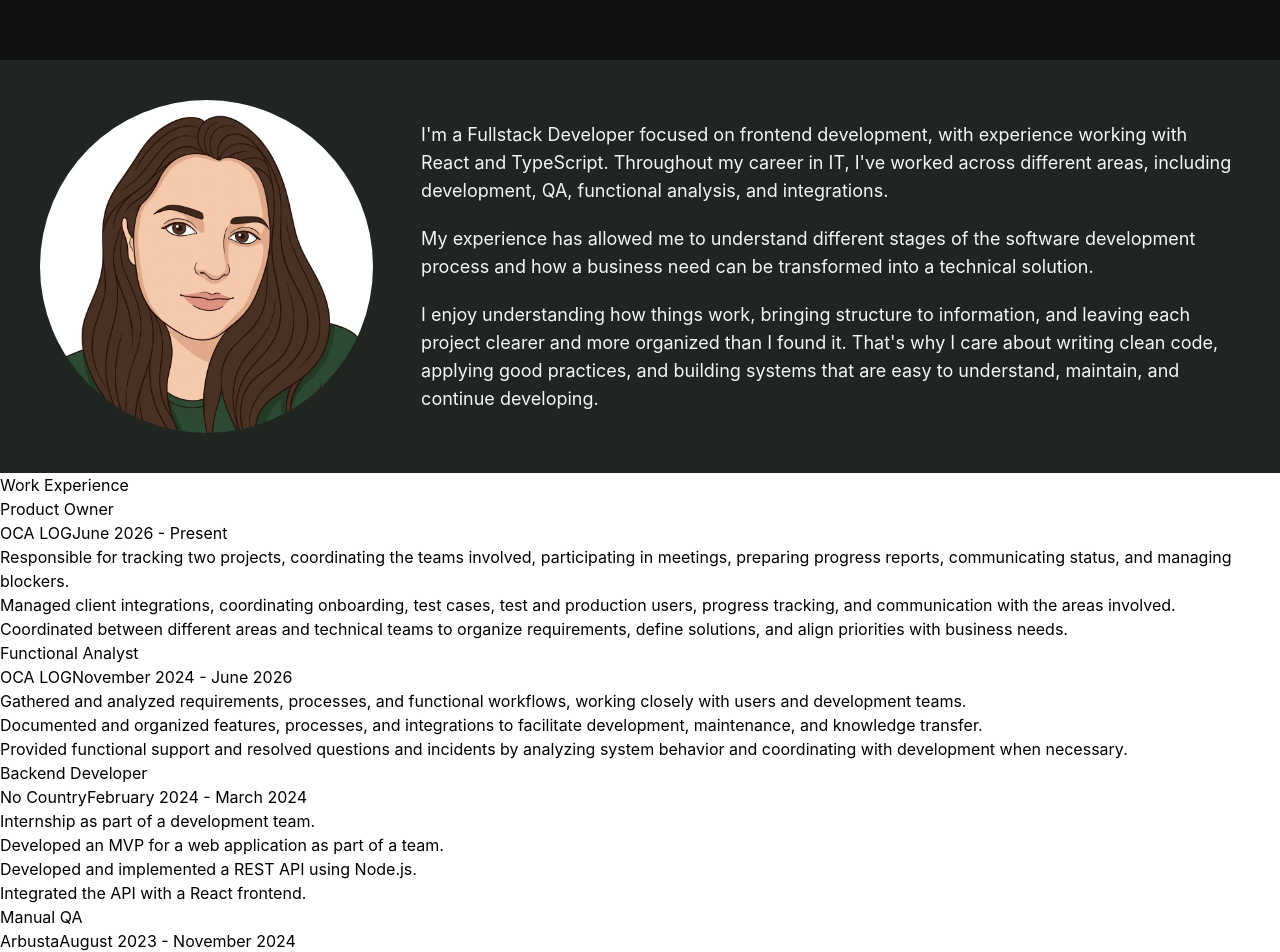
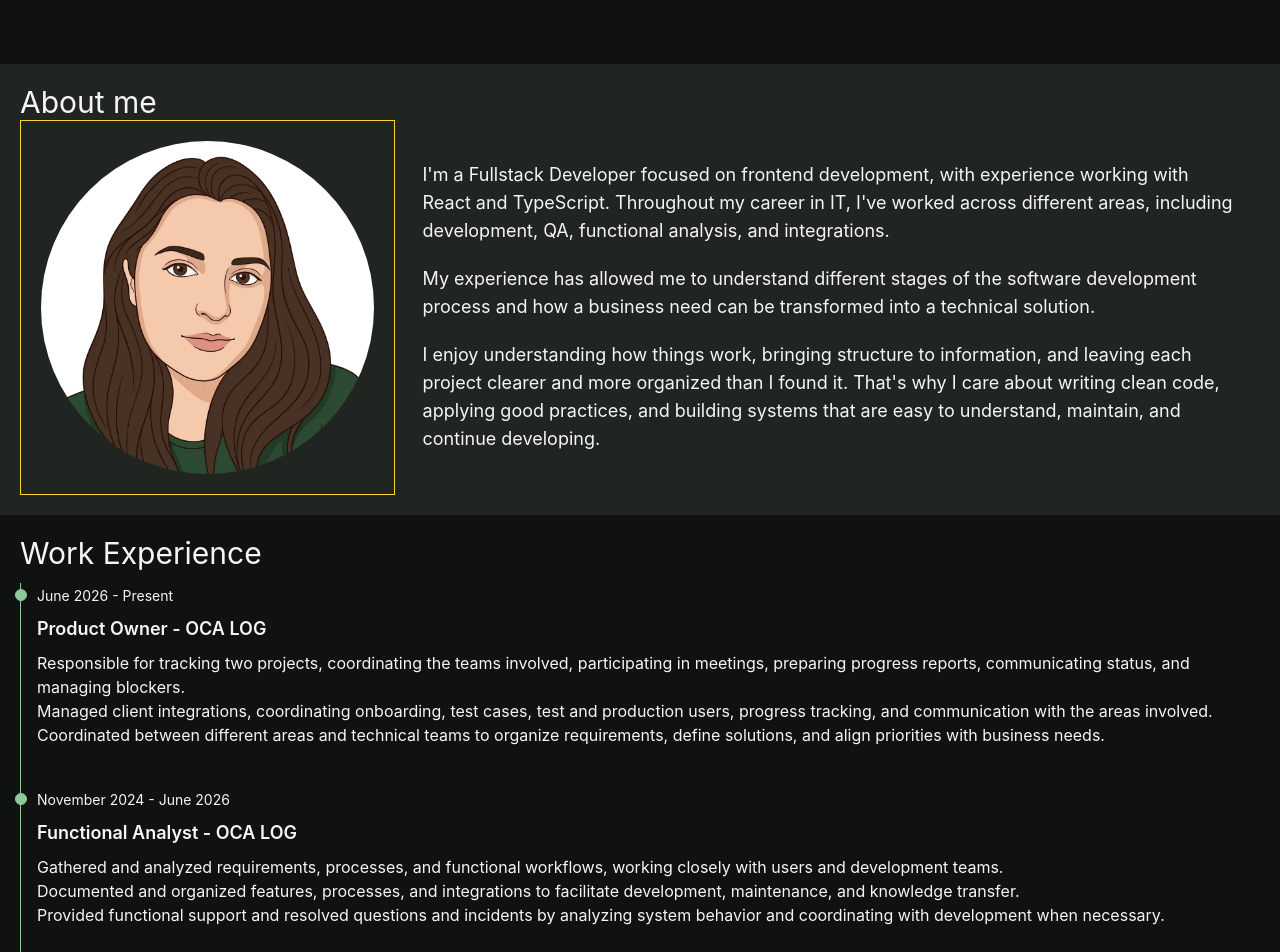
Before and after one commit to Loreaylen/portfolio2026, a React (Vite) app: page / in a window 1280 px wide. Shown: the part 420-1372 px from the top of the page. Built offline with nearby package versions, Linux system fonts and the light colour scheme.

Commit message:
feat: implement experience section layout

```diff
--- a/src/components/About/About.tsx
+++ b/src/components/About/About.tsx
@@ -7,12 +7,15 @@ const About = () => {
   const paragraphs = t('about.paragraphs', { ns:'translation', returnObjects: true }) as Array<string>
 
   return (
-    <section id='about' className="p-5 flex flex-row gap-2 items-center bg-cards max-lg:flex-col">
-      <div className="p-5"><img className="rounded-full" src={avatar} alt={t('aboutImageAlt', {ns: 'common'})} /></div>
-      <div className="text-text-primary p-5 flex flex-col gap-5 text-lg max-lg:text-sm">
+    <section id='about' className="p-5 bg-cards">
+      <h2 className="text-text-primary text-3xl max-lg:text-2xl">{t('about.title')}</h2>
+      <div className="flex flex-row gap-2 items-center  max-lg:flex-col">
+      <div className="border border-amber-300 p-5"><img className="rounded-full" src={avatar} alt={t('aboutImageAlt', {ns: 'common'})} /></div>
+      <article className="text-text-primary p-5 flex flex-col gap-5 text-lg max-lg:text-sm">
         {
           paragraphs.map((text: string, i:number) => <p key={i}>{text}</p>)
         }
+      </article>
       </div>
     </section>
   )
--- a/src/components/Experience/Experience.tsx
+++ b/src/components/Experience/Experience.tsx
@@ -1,5 +1,6 @@
 import { useTranslation } from "react-i18next";
 import type { ExperienceData } from "@/components/Experience/experience.types";
+import ExperienceItem from "./ExperienceItem";
 
 const Experience = () => {
   const { t } = useTranslation(['experience', 'translation'])
@@ -7,25 +8,15 @@ const Experience = () => {
   const jobs = t('experience', { ns:'experience', returnObjects: true }) as Array<ExperienceData>
 
   return (
-    <section id="experience">
-      <h2>{t('experience.title', {ns:'translation'})}</h2>
-      <div>
+    <section id="experience" className="p-5 bg-background">
+      <h2 className="text-3xl mb-3 text-text-primary">{t('experience.title', {ns:'translation'})}</h2>
+      <ol className="relative border-s border-action">
       {
         jobs.map((job: ExperienceData, i: number) => (
-          <article key={i}>
-            <h3>{job.position}</h3>
-            <span>{job.company}</span>
-            <span>{job.period}</span>
-            <ul>
-              {
-                job.responsibilities.map((bullet, i) =>
-                  <li key={i}>{bullet}</li>)
-              }
-            </ul>
-          </article>
+          <ExperienceItem key={i} job={job}/>
         ))
       }
-      </div>
+      </ol>
     </section>
   )
 }
--- /dev/null
+++ b/src/components/Experience/ExperienceItem.tsx
@@ -0,0 +1,19 @@
+import type { ExperienceData } from "./experience.types"
+
+const ExperienceItem = ({job}: {job: ExperienceData}) => {
+
+  return(
+    <li className="mb-10 ms-4">
+        <div className="absolute w-3 h-3 bg-action rounded-full mt-1.5 -left-1.5 border border-buffer border-action"></div>
+        <time className="text-sm font-normal leading-none text-body text-text-primary">{job.period}</time>
+        <h3 className="text-lg font-semibold text-heading my-2 text-text-primary">{job.position} - {job.company} </h3>
+        <ul className="mb-4 text-base font-normal text-body text-text-primary">
+              {
+                job.responsibilities.map((bullet, i) =>
+                  <li key={i}>{bullet}</li>)
+              }
+            </ul>
+    </li>
+  )
+}
+export default ExperienceItem
--- a/src/components/Header/Header.tsx
+++ b/src/components/Header/Header.tsx
@@ -54,7 +54,7 @@ const Header = () => {
   }
 
   return (
-    <header id='header' className="h-20 p-5 bg-background flex flex-row gap-2 items-center justify-between border-b border-border fixed w-screen">
+    <header id='header' className="h-20 p-5 bg-background flex flex-row gap-2 items-center justify-between border-b border-border fixed w-screen z-50">
       <div className="size-auto">
         <Logo className="size-12 text-action" />
       </div>
--- a/src/components/Hero/Hero.tsx
+++ b/src/components/Hero/Hero.tsx
@@ -13,7 +13,7 @@ const Hero = () => {
     <section id='home' className="bg-background mt-15 p-15 flex flex-col align-center justify-center">
       <div className='text-center flex flex-col gap-4 py-5'>
         <h1 className="text-action text-6xl max-lg:text-4xl">{t('hero.title', {ns:'translation'})}</h1>
-        <h2 className="text-text-primary text-2xl max-lg:text-2xl">{t('hero.role',{ns:'translation'})}</h2>
+        <h2 className="text-text-primary text-3xl max-lg:text-2xl">{t('hero.role',{ns:'translation'})}</h2>
         <span className="text-text-secondary text-base max-lg:text-base">{t('hero.focus',{ns:'translation'})}</span>
       </div>
       <div className='flex flex-row justify-center align-center gap-3 py-5'>
--- a/src/i18n/en/en.json
+++ b/src/i18n/en/en.json
@@ -14,6 +14,7 @@
     "focus": "Focused on frontend development with React and TypeScript"
   },
   "about": {
+    "title": "About me",
     "paragraphs": [
       "I'm a Fullstack Developer focused on frontend development, with experience working with React and TypeScript. Throughout my career in IT, I've worked across different areas, including development, QA, functional analysis, and integrations.",
       "My experience has allowed me to understand different stages of the software development process and how a business need can be transformed into a technical solution.",
--- a/src/i18n/es/es.json
+++ b/src/i18n/es/es.json
@@ -14,6 +14,7 @@
     "focus": "Enfocada en desarrollo frontend con React y TypeScript"
   },
   "about": {
+    "title": "Sobre mí",
     "paragraphs": [
       "Soy desarrolladora Fullstack enfocada en frontend, con experiencia trabajando con React y TypeScript. A lo largo de mi carrera en TI, he trabajado en distintas áreas, incluyendo desarrollo, QA, análisis funcional e integraciones.",
       "Mi experiencia me permitió entender diferentes etapas del proceso de desarrollo de software y cómo una necesidad de negocio puede transformarse en una solución técnica.",
```
